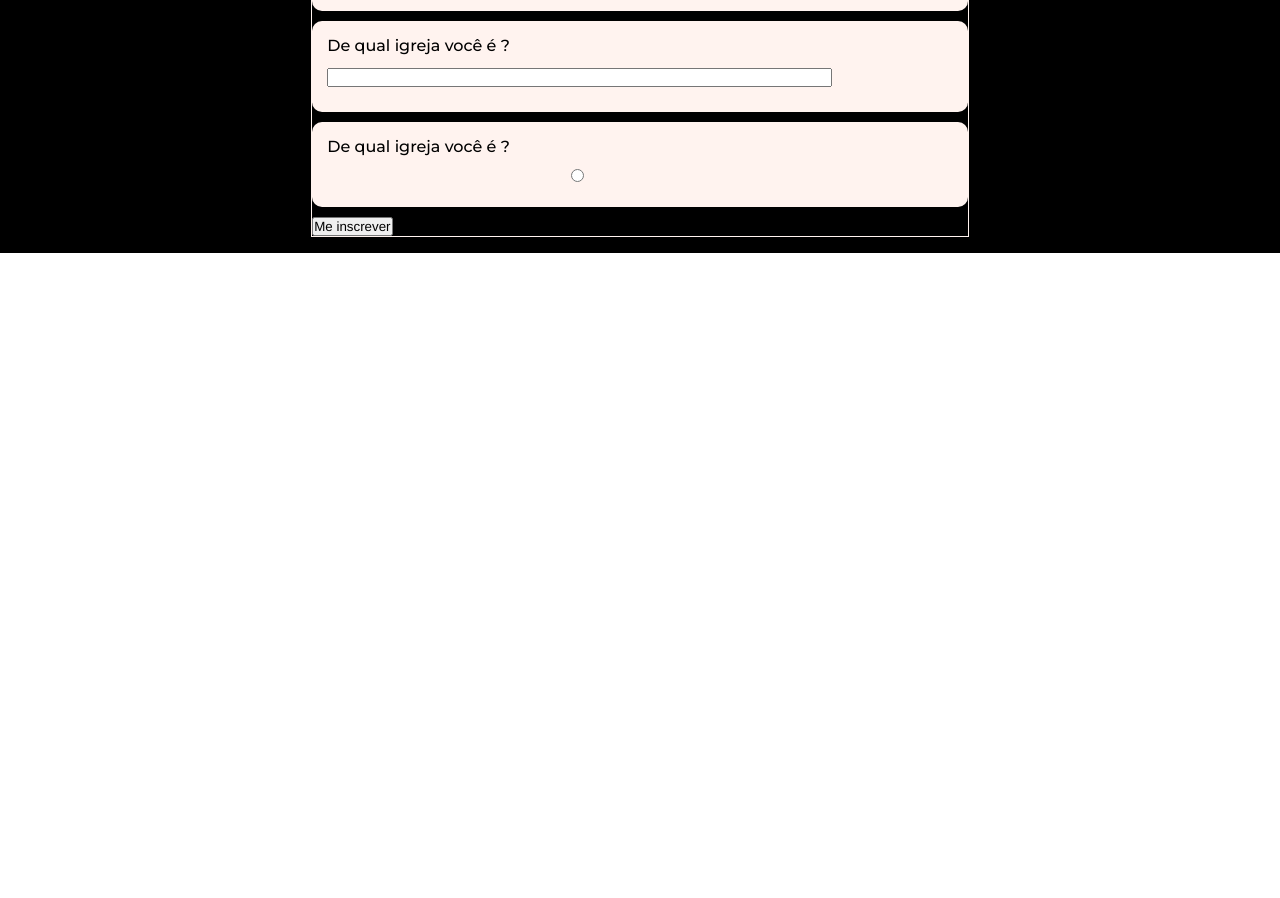
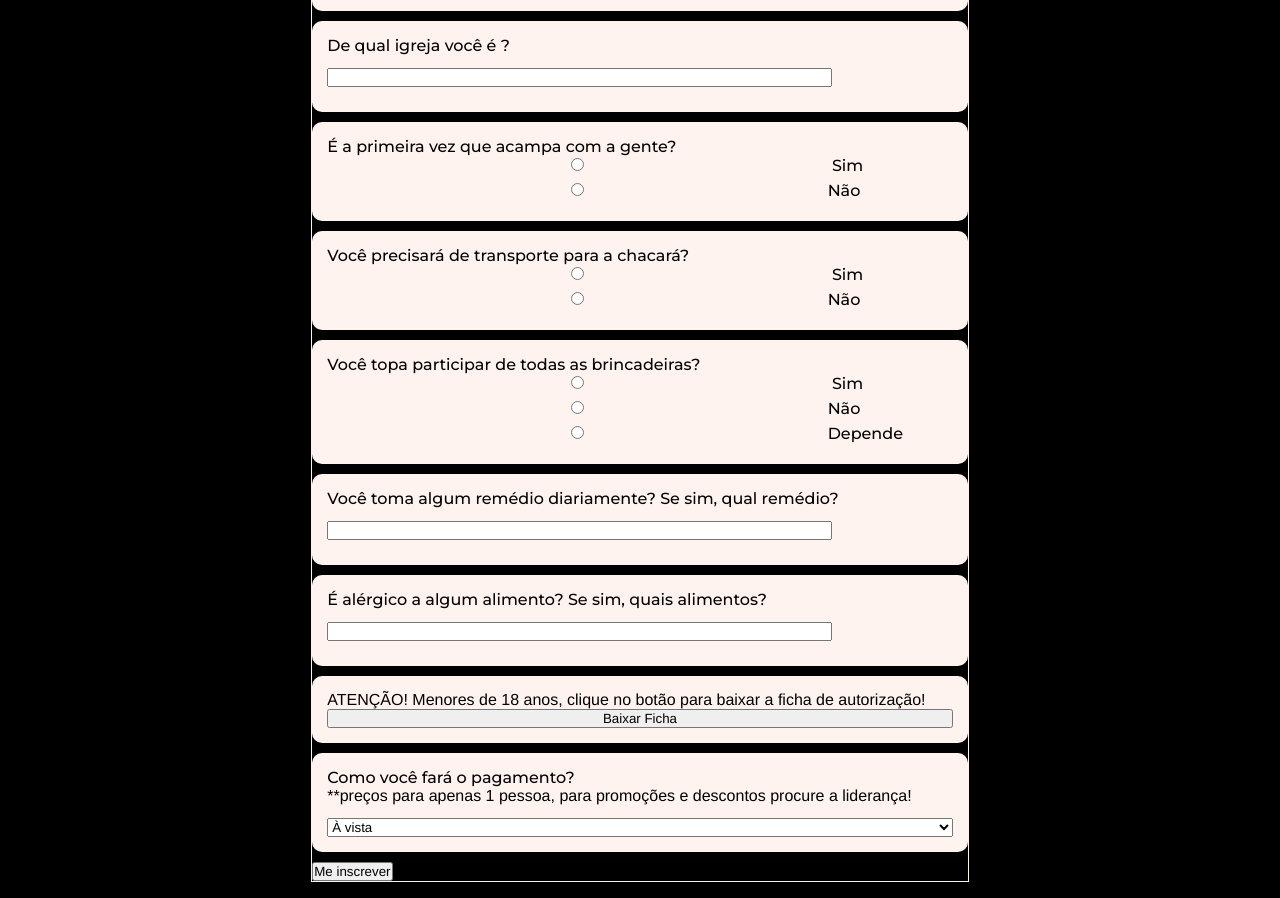
Before and after one commit to will10iam/site-acampa, a React (Create React App) app: page /register in a window 1280 px wide. Shown: the part 660-1558 px from the top of the page. Before the commit the page ends 913 px from the top, so only its background shows below. Built offline with nearby package versions, Linux system fonts and the light colour scheme.

Commit message:
terminando config dos inputs

```diff
--- a/src/index.css
+++ b/src/index.css
@@ -97,6 +97,7 @@ body {
     background-color: #FFF3ef;
     border-radius: 10px;
     margin-bottom: 10px;
+    font-family: Montserrat, sans-serif;
 }
 
 .form label {
@@ -117,6 +118,7 @@ body {
 .form img {
     width: 80px;
 }
+
 
 
 
--- a/src/pages/Registration/index.js
+++ b/src/pages/Registration/index.js
@@ -53,6 +53,10 @@ function RegistrationForm() {
             setFormData({ ...formData, [name]: value });
         }
 
+    };
+
+    const handleRadioChange = (name, value) => {
+        setFormData({ ...formData, [name]: value })
     };
 
     const handleSubmit = (e) => {
@@ -191,15 +195,145 @@ function RegistrationForm() {
                     </div>
 
                     <div className='form'>
+                        É a primeira vez que acampa com a gente?
+                        <div className='radio-inputs'>
+                            <label >
+                                <input
+                                    type="radio"
+                                    name="firstTime"
+                                    value={formData.firstTime}
+                                    checked={formData.firstTime === "Sim"}
+                                    onChange={() => handleRadioChange("firstTime", "Sim")}
+
+                                /> Sim
+                            </label>
+                            <label>
+                                <input
+                                    type="radio"
+                                    name="firstTime"
+                                    value={formData.firstTime}
+                                    checked={formData.firstTime === "Não"}
+                                    onChange={() => handleRadioChange("firstTime", "Não")}
+                                />
+                                Não
+                            </label>
+                        </div>
+                    </div>
+
+                    <div className='form'>
+                        Você precisará de transporte para a chacará?
+                        <div className='radio-inputs'>
+                            <label >
+                                <input
+                                    type="radio"
+                                    name="transport"
+                                    value={formData.transport}
+                                    checked={formData.transport === "Sim"}
+                                    onChange={() => handleRadioChange("transport", "Sim")}
+
+                                /> Sim
+                            </label>
+                            <label>
+                                <input
+                                    type="radio"
+                                    name="transport"
+                                    value={formData.transport}
+                                    checked={formData.transport === "Não"}
+                                    onChange={() => handleRadioChange("transport", "Não")}
+                                />
+                                Não
+                            </label>
+                        </div>
+                    </div>
+
+                    <div className='form'>
+                        Você topa participar de todas as brincadeiras?
+                        <div className='radio-inputs'>
+                            <label >
+                                <input
+                                    type="radio"
+                                    name="pranks"
+                                    value={formData.pranks}
+                                    checked={formData.pranks === "Sim"}
+                                    onChange={() => handleRadioChange("pranks", "Sim")}
+
+                                /> Sim
+                            </label>
+                            <label>
+                                <input
+                                    type="radio"
+                                    name="pranks"
+                                    value={formData.pranks}
+                                    checked={formData.pranks === "Não"}
+                                    onChange={() => handleRadioChange("pranks", "Não")}
+                                />
+                                Não
+                            </label>
+                            <label>
+                                <input
+                                    type="radio"
+                                    name="pranks"
+                                    value={formData.pranks}
+                                    checked={formData.pranks === "Depende"}
+                                    onChange={() => handleRadioChange("pranks", "Depende")}
+                                />
+                                Depende
+                            </label>
+                        </div>
+                    </div>
+
+                    <div className='form'>
                         <label>
-                            De qual igreja você é ?
+                            Você toma algum remédio diariamente?  Se sim, qual remédio?
                         </label>
                         <input
-                            type="radio"
-                            name="firstTime"
-                            value={formData.firstTime}
+                            type="text"
+                            name="remedy"
+                            value={formData.remedy}
                             onChange={handleChange}
                         />
+                    </div>
+
+                    <div className='form'>
+                        <label>
+                            É alérgico a algum alimento? Se sim, quais alimentos?
+                        </label>
+                        <input
+                            type="text"
+                            name="allergic"
+                            value={formData.allergic}
+                            onChange={handleChange}
+                        />
+                    </div>
+
+                    <div className='form'>
+                        <p>ATENÇÃO! Menores de 18 anos, clique no botão para baixar a ficha de autorização!</p>
+                        <button>Baixar Ficha</button>
+                    </div>
+
+                    <div className='form'>
+                        <label>
+                            Como você fará o pagamento? <p> **preços para apenas 1 pessoa, para promoções e descontos procure a liderança!</p>
+                        </label>
+
+                        <select
+                            name="payment"
+                            value={formData.payment}
+                            onChange={handleChange}
+                        >
+                            <option value="À vista">À vista</option>
+                            <option value="2x">2x R$125,00</option>
+                            <option value="3x">3x R$83,33</option>
+                            <option value="4x">4x R$62,50</option>
+                            <option value="5x">5x R$50,00</option>
+                            <option value="6x">6x R$41,66</option>
+                            <option value="7x">7x R$35,71</option>
+                            <option value="8x">8x R$31,25</option>
+                            <option value="9x">9x R$27,77</option>
+                            <option value="10x">10x de R$25,00</option>
+                        </select>
+
+
                     </div>
                     <button type="submit">Me inscrever</button>
                 </form>
```
